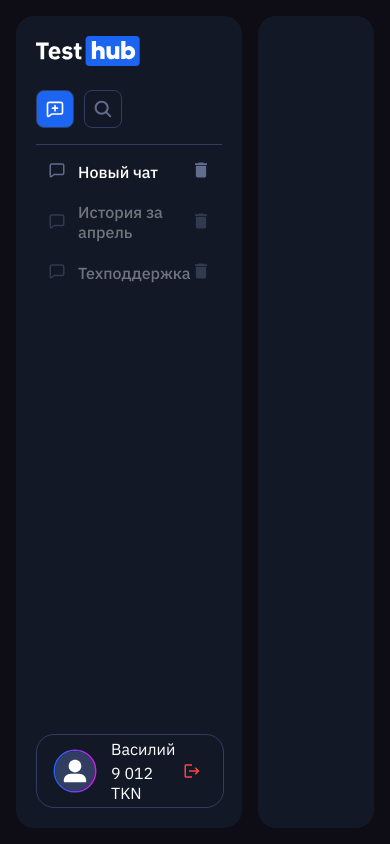
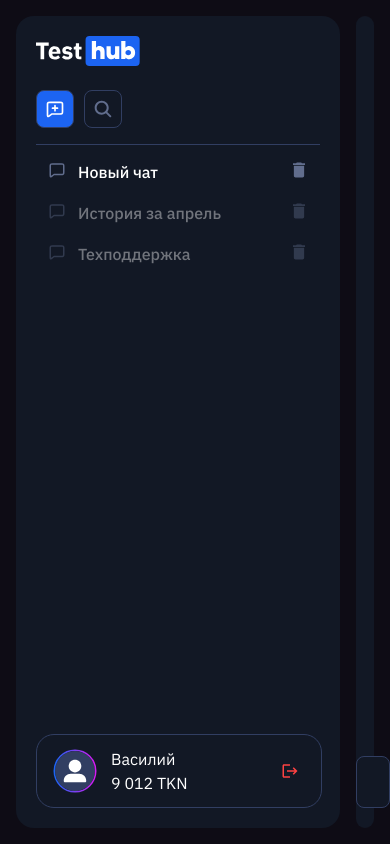
Before and after one commit to Suomi228/chat-bot, a React (Vite) app: page / in a window 390 px wide. Built offline with nearby package versions, Linux system fonts and the light colour scheme.

Commit message:
chat update

```diff
--- a/src/pages/dashboard/index.css
+++ b/src/pages/dashboard/index.css
@@ -1,8 +1,10 @@
 .dashboard-page {
   display: flex;
   width: 100%;
+  height: 100vh;
   padding: 16px;
   gap: 16px;
+  box-sizing: border-box;
 }
 
 .sidebar {
@@ -13,7 +15,7 @@
 }
 
 .content {
-  display: flex;
-  width: 100%;
+  flex: 1;
+  min-width: 0;
   /* background-color: #ffffff; */
 }
--- a/src/shared/ui/input/Input.tsx
+++ b/src/shared/ui/input/Input.tsx
@@ -1,7 +1,7 @@
 import './index.css'
 
 type InputProps = {
-  type: 'email' | 'password';
+  type: 'email' | 'password' | 'text';
   placeholder: string;
   hasError?: boolean;
   triggerKey?: number;
@@ -13,6 +13,7 @@ export default function Input({type, placeholder, hasError, triggerKey, ...rest}
       placeholder={placeholder}
       {...rest}
       className={`input ${hasError ? 'input--error' : ''}`}
+      height={54}
       key={triggerKey}
     />
   )
--- a/src/shared/ui/input/index.css
+++ b/src/shared/ui/input/index.css
@@ -1,4 +1,5 @@
 .input {
+  /* height: 54px; */
   width: 100%;
   padding: 16px;
   background-color: #121825;
--- a/src/widgets/chat/Chat.tsx
+++ b/src/widgets/chat/Chat.tsx
@@ -1,4 +1,12 @@
 import './index.css'
+import Input from '../../shared/ui/input/Input';
 export default function Chat() {
-  return <div className="chat"></div>;
+  return <div className="chat">
+    <div className='chat__inner'>
+        <div className='chat__top-part'></div>
+        <div className='chat__bottom-part'>
+            <Input type='text' placeholder='Спроси о чем-нибудь...'></Input>
+        </div>
+    </div>
+  </div>;
 }
--- a/src/widgets/chat/index.css
+++ b/src/widgets/chat/index.css
@@ -1,6 +1,39 @@
 .chat {
   width: 100%;
+  height: 100%;
   background-color: #121825;
   border-radius: 18px;
   display: flex;
+  justify-content: center;
 }
+
+.chat__inner {
+  width: 100%;
+  max-width: 1037px;
+  height: 100%;
+  padding: 0 clamp(20px, 8%, 129px);
+  display: flex;
+  flex-direction: column;
+  justify-content: space-between;
+  margin: 0 auto;
+}
+
+.chat__top-part {
+  display: flex;
+  flex-direction: column;
+  align-items: start;
+}
+.chat__bottom-part{
+    padding-bottom: 20px;
+}
+@media (max-width: 1200px) {
+  .chat__inner {
+    padding: 0 40px;
+  }
+}
+
+@media (max-width: 768px) {
+  .chat__inner {
+    padding: 0 20px;
+  }
+}
```
Also changed, not shown: src/shared/ui/icon-button/index.css (indentation only).
